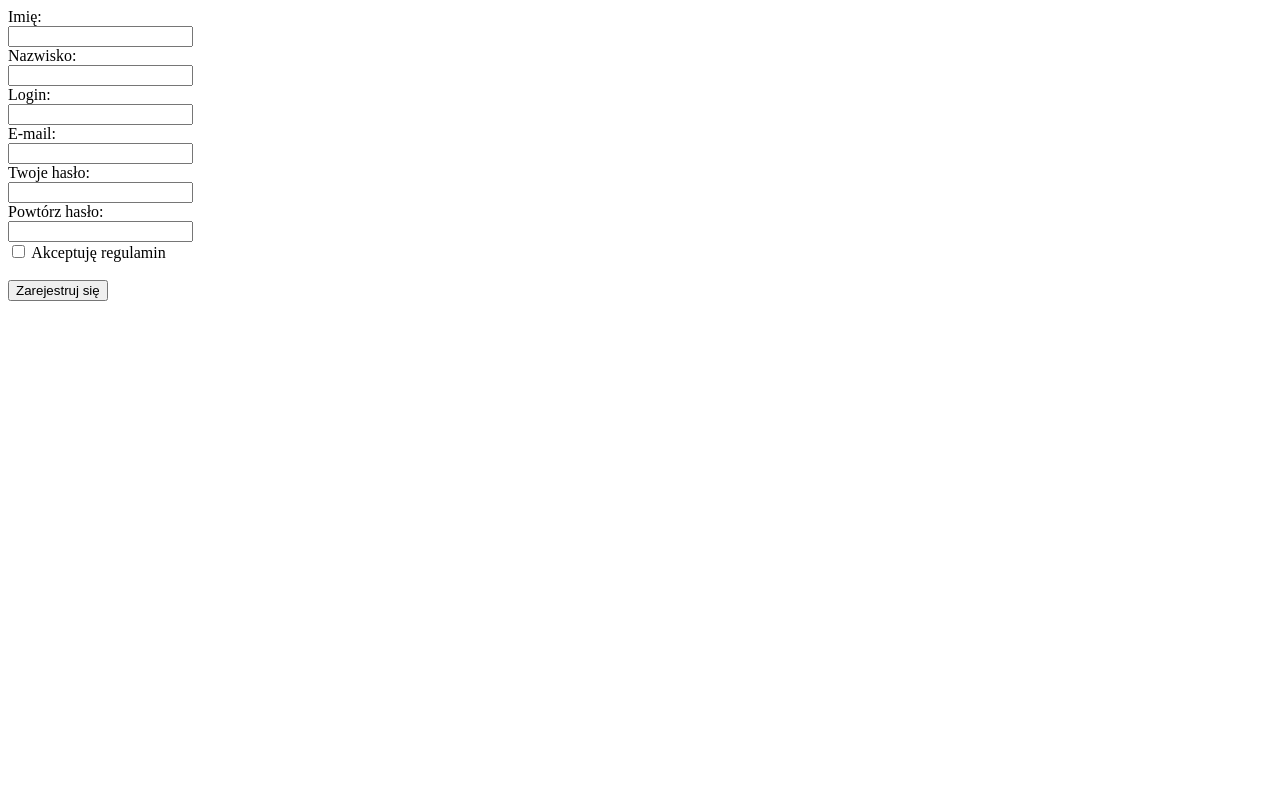
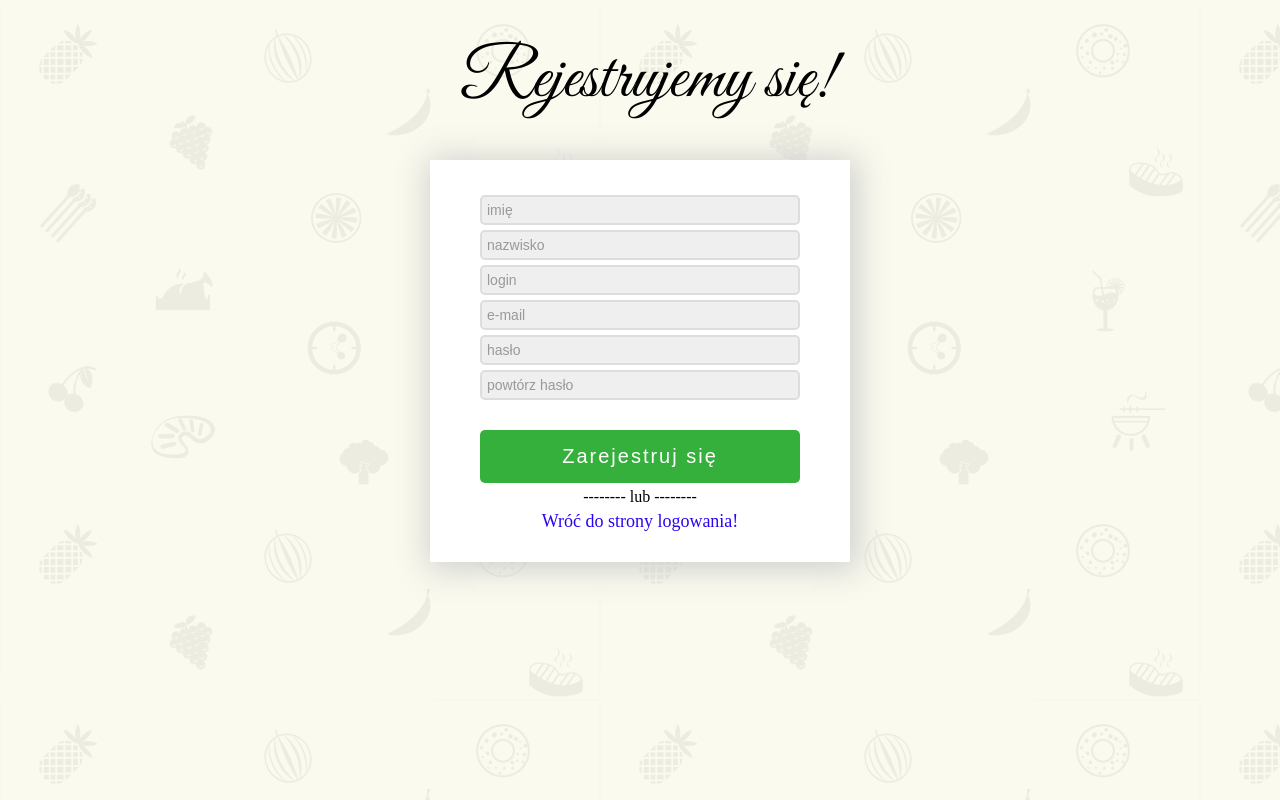
Before and after one commit to m4jk3ls/DietaryCenter, a PHP site: page /rejestracja.php in a window 1280 px wide. Run offline with PHP 8.4, Linux system fonts and the light colour scheme; some libraries are stand-ins or nearby versions.

Commit message:
New layout with CSS3 (+ delete checkbox 'regulamin')

```diff
--- a/rejestracja.php
+++ b/rejestracja.php
@@ -72,13 +72,6 @@
 		$haslo_hash = sha1($haslo1.$salt);
 
 
-		if(!isset($_POST['regulamin']))
-		{
-			$wszystko_OK=false;
-			$_SESSION['e_regulamin']="Potwierdź akceptację regulaminu!";
-		}
-
-
 		$sekret = "6LdueQwUAAAAAP3YdoBKWrUuynRkVouPmL0D_hPo";
 		$sprawdz = file_get_contents('https://www.google.com/recaptcha/api/siteverify?secret='.$sekret.'&response='.$_POST['g-recaptcha-response']);
 		$odpowiedz = json_decode($sprawdz);
@@ -95,7 +88,6 @@
 		$_SESSION['fr_email']=$email;
 		$_SESSION['fr_haslo1']=$haslo1;
 		$_SESSION['fr_haslo2']=$haslo2;
-		if(isset($_POST['regulamin'])) $_SESSION['fr_regulamin'] = true;
 
 
 		require_once "connect.php";
@@ -178,6 +170,8 @@
 	<meta http-equiv="X-UA-Compatible" content="IE=edge,chrome=1"/>
 	<title>Załóż darmowe NH-konto!</title>
 	<script src='https://www.google.com/recaptcha/api.js'></script>
+	<link rel="stylesheet" href="rejestracja_style.css" type="text/css" />
+	<link href="https://fonts.googleapis.com/css?family=Great+Vibes|Playfair+Display:400,700&amp;subset=latin-ext" rel="stylesheet">
 
 	<style>
 		.error
@@ -190,8 +184,11 @@
 </head>
 
 <body>
+	<div id="header">Rejestrujemy się!</div>
+
+	<div id="sign_form">
 		<form method="post">
-		Imię: <br/> <input type="text" value="<?php
+			<input type="text" placeholder="imię" value="<?php						//Imie
 				if(isset($_SESSION['fr_imie']))
 				{
 					echo $_SESSION['fr_imie'];
@@ -206,7 +203,7 @@
 				}
 			?>
 
-		Nazwisko: <br/> <input type="text" value="<?php
+			<input type="text" placeholder="nazwisko" value="<?php					//Nazwisko
 				if(isset($_SESSION['fr_nazwisko']))
 				{
 					echo $_SESSION['fr_nazwisko'];
@@ -221,7 +218,7 @@
 				}
 			?>
 
-		Login: <br/> <input type="text" value="<?php
+			<input type="text" placeholder="login" value="<?php						//Login
 				if(isset($_SESSION['fr_login']))
 				{
 					echo $_SESSION['fr_login'];
@@ -236,7 +233,7 @@
 				}
 			?>
 
-		E-mail: <br/> <input type="text" value="<?php
+			<input type="text" placeholder="e-mail" value="<?php					//E-mail
 				if(isset($_SESSION['fr_email']))
 				{
 					echo $_SESSION['fr_email'];
@@ -251,7 +248,7 @@
 				}
 			?>
 
-		Twoje hasło: <br/> <input type="password" value="<?php
+			<input type="password" placeholder="hasło" value="<?php					//Haslo
 				if(isset($_SESSION['fr_haslo1']))
 				{
 					echo $_SESSION['fr_haslo1'];
@@ -266,28 +263,13 @@
 				}
 			?>
 
-		Powtórz hasło: <br/> <input type="password" value="<?php
+			<input type="password" placeholder="powtórz hasło" value="<?php			//Powtorz haslo
 				if(isset($_SESSION['fr_haslo2']))
 				{
 					echo $_SESSION['fr_haslo2'];
 					unset($_SESSION['fr_haslo2']);
 				}
 			?>" name="haslo2"/><br/>
-
-		<input type="checkbox" name="regulamin" id="id_regulamin"<?php
-			if(isset($_SESSION['fr_regulamin']))
-			{
-				echo "checked";
-				unset($_SESSION['fr_regulamin']);
-			}
-		?>/> <label for="id_regulamin">Akceptuję regulamin</label>
-		<?php
-			if(isset($_SESSION['e_regulamin']))
-			{
-				echo '<div class="error">'.$_SESSION['e_regulamin'].'</div>';
-				unset($_SESSION['e_regulamin']);
-			}
-		?>
 
 			<div class="g-recaptcha" data-sitekey="6LdueQwUAAAAABd8TPKqvaYg3EA3A38NPabROrOZ"></div>
 			<?php
@@ -298,9 +280,11 @@
 				}
 			?>
 
-		<br/>
+			<input type="submit" value="Zarejestruj się"/>
 
-		<input type="submit" value="Zarejestruj się"/>
+			<div id="txt_lub">-------- lub --------</div>
+			<div id="link_logowania"><a href="index.php">Wróć do strony logowania!</a></div>
 		</form>
+	</div>
 </body>
 </html>
--- /dev/null
+++ b/rejestracja_style.css
@@ -0,0 +1,163 @@
+body
+{
+	/* Background pattern from subtlepatterns.com */
+	background-image: url("img/restaurant_icons.png");
+}
+
+#header
+{
+	width: 100%;
+	text-align: center;
+	font-size: 70px;
+	font-family: 'Great Vibes', cursive;
+	position: absolute;
+	top: calc((50% - 240px)/2 - 44px);
+}
+
+#sign_form
+{
+	background-color: white;
+	width: 320px;
+	padding: 30px 50px;
+	position: absolute;
+	left: 50%;
+	top: 50%;
+	margin: -240px 0 0 -210px;
+	-webkit-box-shadow: 3px 3px 30px 5px rgba(204,204,204,0.9);
+	-moz-box-shadow: 3px 3px 30px 5px rgba(204,204,204,0.9);
+	box-shadow: 3px 3px 30px 5px rgba(204,204,204,0.9);
+}
+
+input[type=text],
+input[type=password]
+{
+	width: 320px;
+	background-color: #efefef;
+	color: #666;
+	border: 2px solid #ddd;
+	border-radius: 5px;
+	font-size: 14px;
+	padding: 5px;
+	box-sizing: border-box;
+	outline: none;
+	margin-top: 5px;
+}
+
+input[type=text]:focus,
+input[type=password]:focus
+{
+	-webkit-box-shadow: 0 0 10px 2px rgba(204,204,204,0.9);
+	-moz-box-shadow: 0 0 10px 2px rgba(204,204,204,0.9);
+	box-shadow: 0 0 10px 2px rgba(204,204,204,0.9);
+	border: 2px solid #a5cda5;
+	background-color: #e9f3e9;
+	color: #428c42;
+}
+
+.g-recaptcha
+{
+	margin-top: 10px;
+}
+
+input[type=submit]
+{
+	width: 320px;
+	background-color: #36b03c;
+	font-size: 20px;
+	color: white;
+	padding: 15px 10px;
+	margin-top: 20px;
+	border: none;
+	border-radius: 5px;
+	cursor: pointer;
+	letter-spacing: 2px;
+	outline: none;
+}
+
+input[type=submit]:focus
+{
+	-webkit-box-shadow: 0 0 15px 5px rgba(204,204,204,0.9);
+	-moz-box-shadow: 0 0 15px 5px rgba(204,204,204,0.9);
+	box-shadow: 0 0 15px 5px rgba(204,204,204,0.9);
+}
+
+input[type=submit]:hover
+{
+	background-color: #37b93d;
+}
+
+input::-webkit-input-placeholder
+{
+	color: #999;
+}
+input:focus::-webkit-input-placeholder
+{
+	color: #428C42;
+}
+
+/* Firefox < 19 */
+input:-moz-placeholder
+{
+	color: #999;
+}
+input:focus:-moz-placeholder
+{
+	color: #428C42;
+}
+
+/* Firefox > 19 */
+input::-moz-placeholder
+{
+	color: #999;
+}
+input:focus::-moz-placeholder
+{
+	color: #428C42;
+}
+
+/* Internet Explorer 10 */
+input:-ms-input-placeholder
+{
+	color: #999;
+}
+input:focus:-ms-input-placeholder
+{
+	color: #428C42;
+}
+
+#txt_lub
+{
+	text-align: center;
+	margin: 5px 0 5px 0;
+	font-size: 16px;
+}
+
+#link_logowania
+{
+	text-align: center;
+}
+
+#link_logowania > a
+{
+	text-decoration:none;
+	font-size: 18px;
+}
+
+/*Nieodwiedzony link*/
+#link_logowania > a:link
+{
+	color: #2C05F0;
+}
+
+/*Odwiedzony link*/
+#link_logowania > a:visited
+{
+	color: #7DC3F5;
+}
+
+/*Link po najechaniu kursorem*/
+#link_logowania > a:hover
+{
+	color: #36b03c;
+	cursor: pointer;
+}
```
Lines whose indentation alone changed are shown as unchanged.
